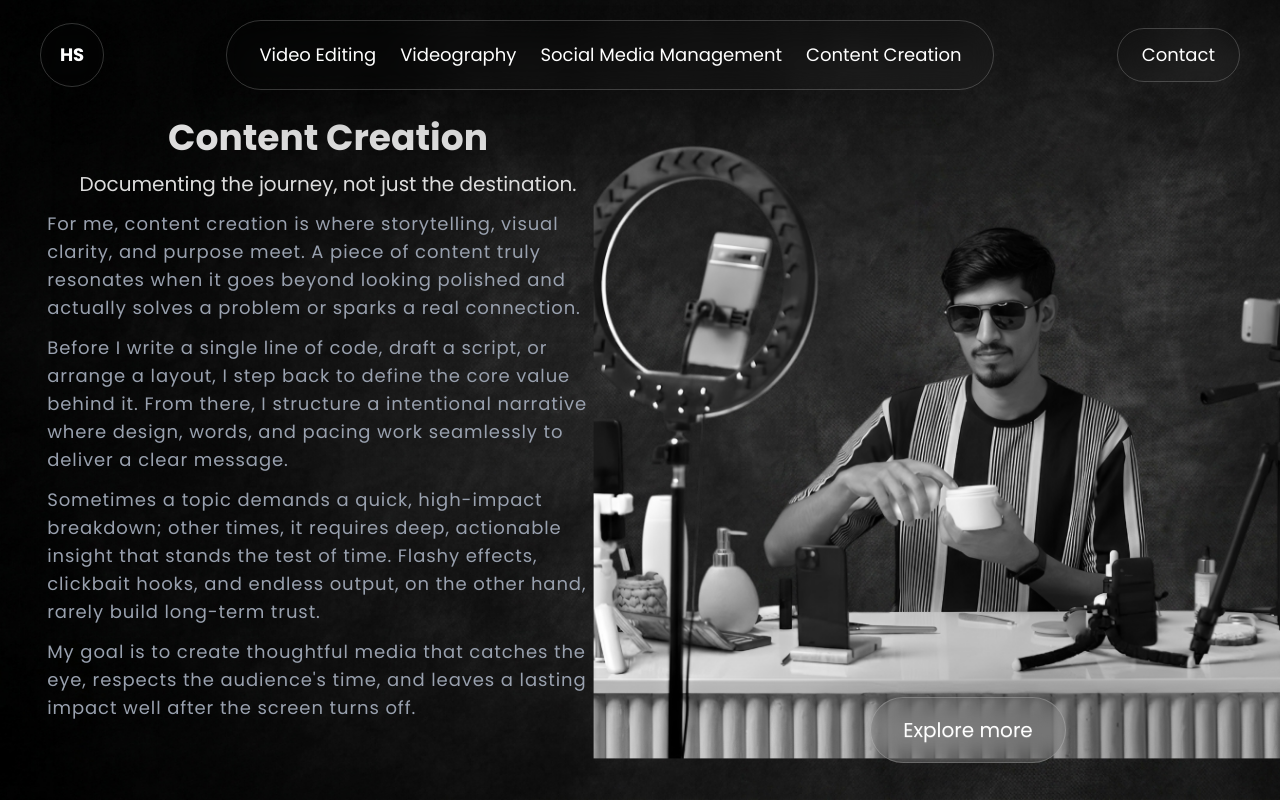
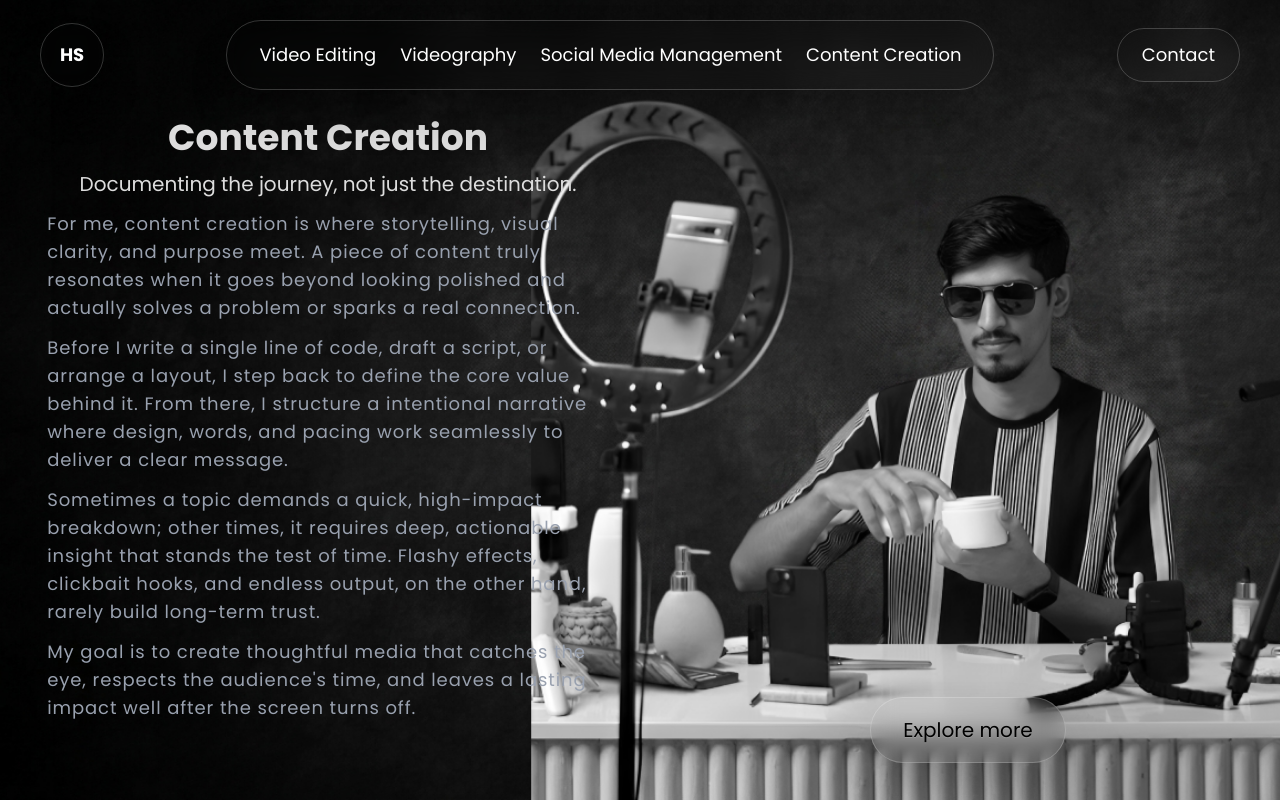
Before and after one commit to abubakrcode/Hassan_Production, a Next.js app: page /contentcreation in a window 1280 px wide. Built offline with nearby package versions, Linux system fonts and the light colour scheme.

Commit message:
last Fix

```diff
--- a/app/contentcreation/page.js
+++ b/app/contentcreation/page.js
@@ -68,14 +68,14 @@ export default function ContentCreationPage() {
                   fill
                   priority
                   sizes="(max-width: 1024px) 100vw, 50vw"
-                  className="object-contain bg-transparent w-full h-full scale-120 "
+                  className="object-contain bg-transparent w-full h-full scale-140 "
                 />
               </div>
               <div className="font-poppins flex justify-center items-center z-50 h-0 mt-10 lg:mt-0 ">
                 <a
                   href="https://www.tiktok.com/@viral.vloger"
                   target="_blank"
-                  className="btn md:p-8 p-3 text-[14px] md:text-xl font-normal rounded-full bg-transparent backdrop-blur-md border border-white/20 shadow-2xl text-white hover:text-[#838383] transition-all "
+                  className="btn md:p-8 p-3 text-[14px] md:text-xl font-normal rounded-full bg-transparent backdrop-blur-md border border-white/20 shadow-2xl text-black hover:text-[#838383] transition-all "
                 >
                   Explore more
                 </a>
--- a/app/socialmedia/page.js
+++ b/app/socialmedia/page.js
@@ -67,7 +67,7 @@ export default function SocialMediaPage() {
                   fill
                   priority
                   sizes="(max-width: 1024px) 100vw, 50vw"
-                  className="object-contain bg-transparent w-full h-full scale-125"
+                  className="object-contain bg-transparent w-full h-full scale-150"
                 />
               </div>
               <div className="font-poppins flex justify-center items-center z-50 h-0 mt-10 lg:mt-0">
--- a/app/videography/page.js
+++ b/app/videography/page.js
@@ -46,7 +46,7 @@ export default function VideoGraphyPage() {
                 fill
                 priority
                 sizes="(max-width: 1024px) 100vw, 50vw"
-                className="object-contain bg-transparent w-full h-full scale-135"
+                className="object-contain bg-transparent w-full h-full scale-200"
               />
             </div>
             <div className="font-poppins flex justify-center items-center z-50 ">
```
